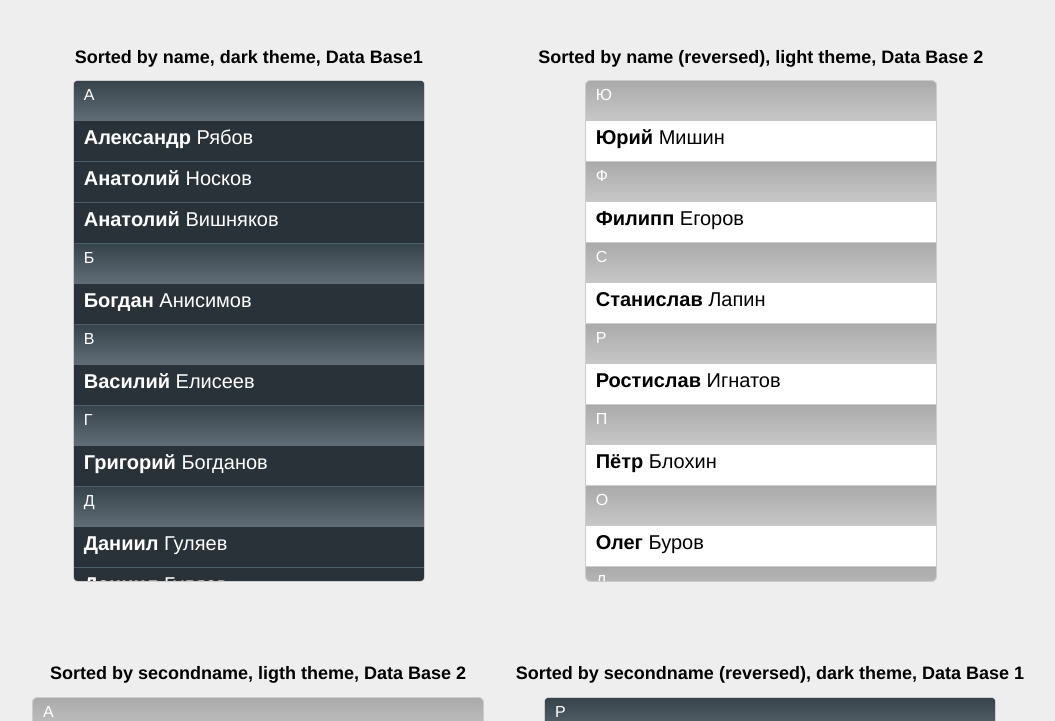
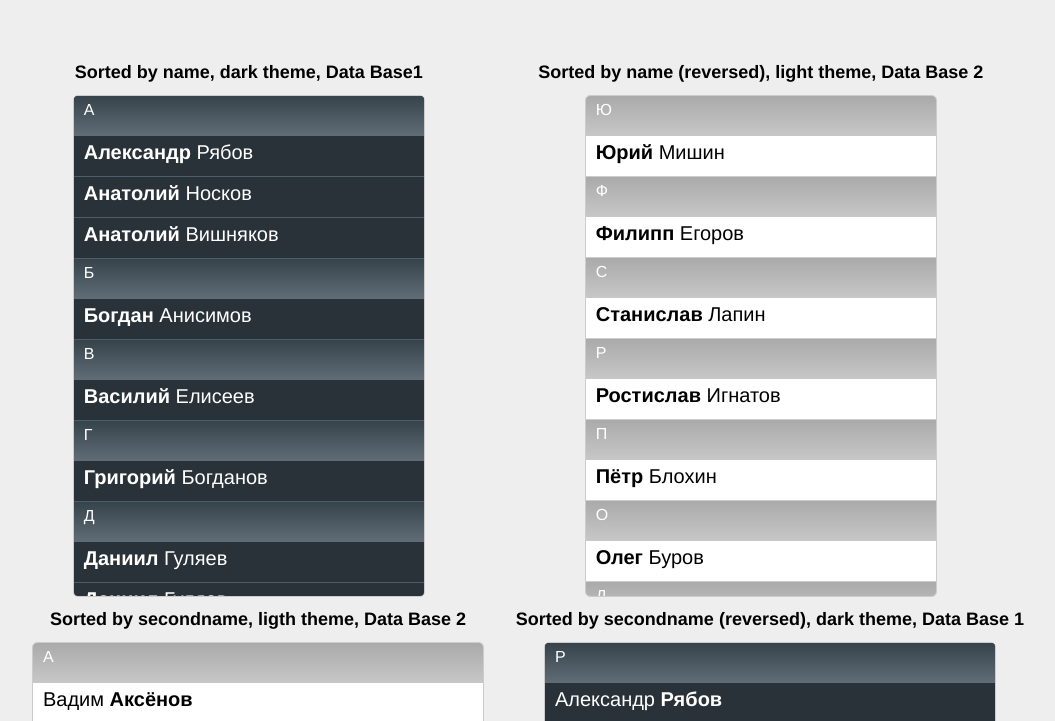
Before and after one commit to Mysianio/createList, a website built with webpack: page index.html in a window 1280 px wide. Shown: the top 721 px of the page, without its empty margins (112-1167 px from the left). Built offline with Linux system fonts and the light colour scheme.

Commit message:
Final version

```diff
--- a/src/style.scss
+++ b/src/style.scss
@@ -5,7 +5,8 @@ body{
   #root{
     margin: 0 auto;
     width: 80vw;
-    height: 1600px;
+    height: 100%;
+    padding: 50px;
     display: flex;
     justify-content: space-around;
     align-items: center;
```
Also changed, not shown: dist/bundle.js, 1 other file.
